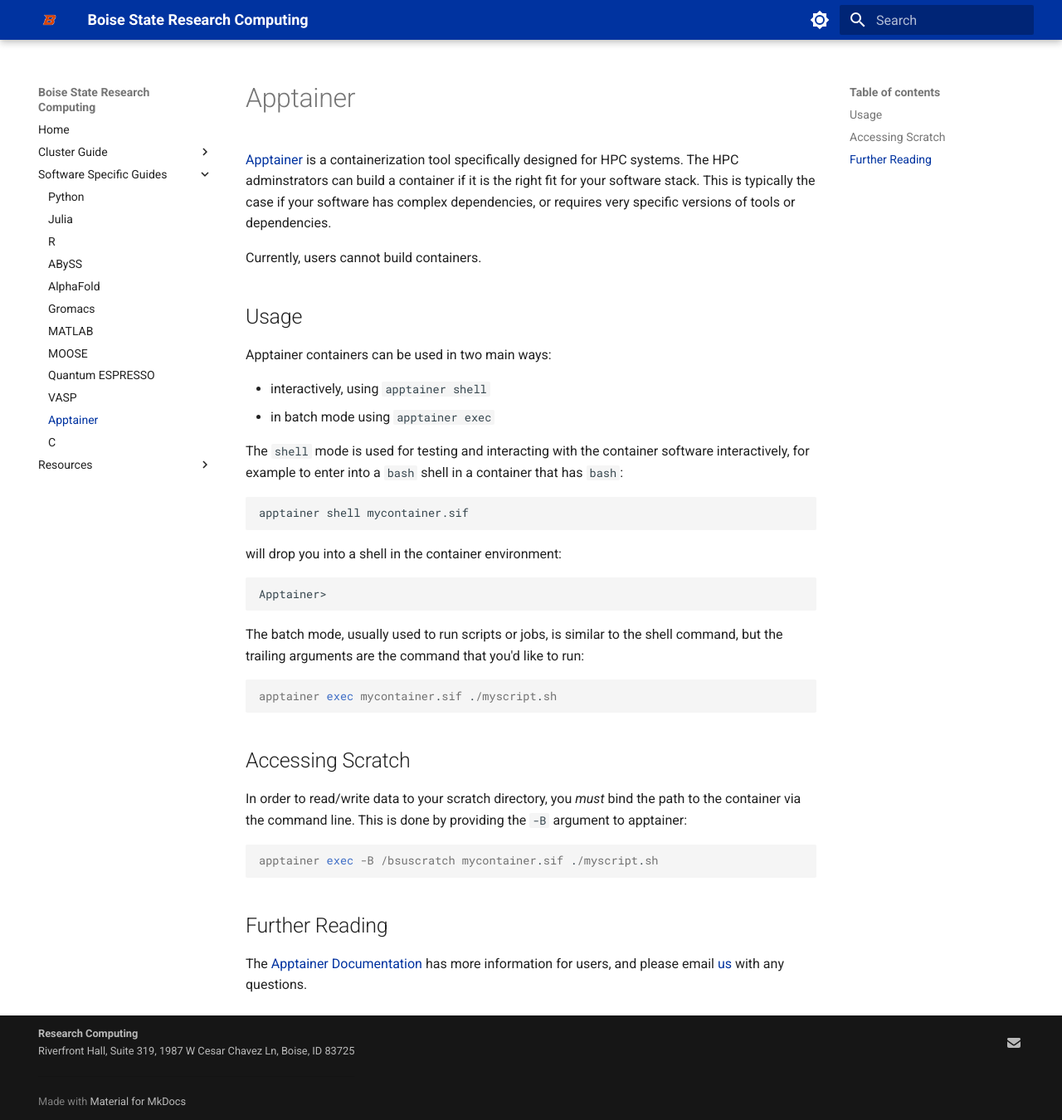
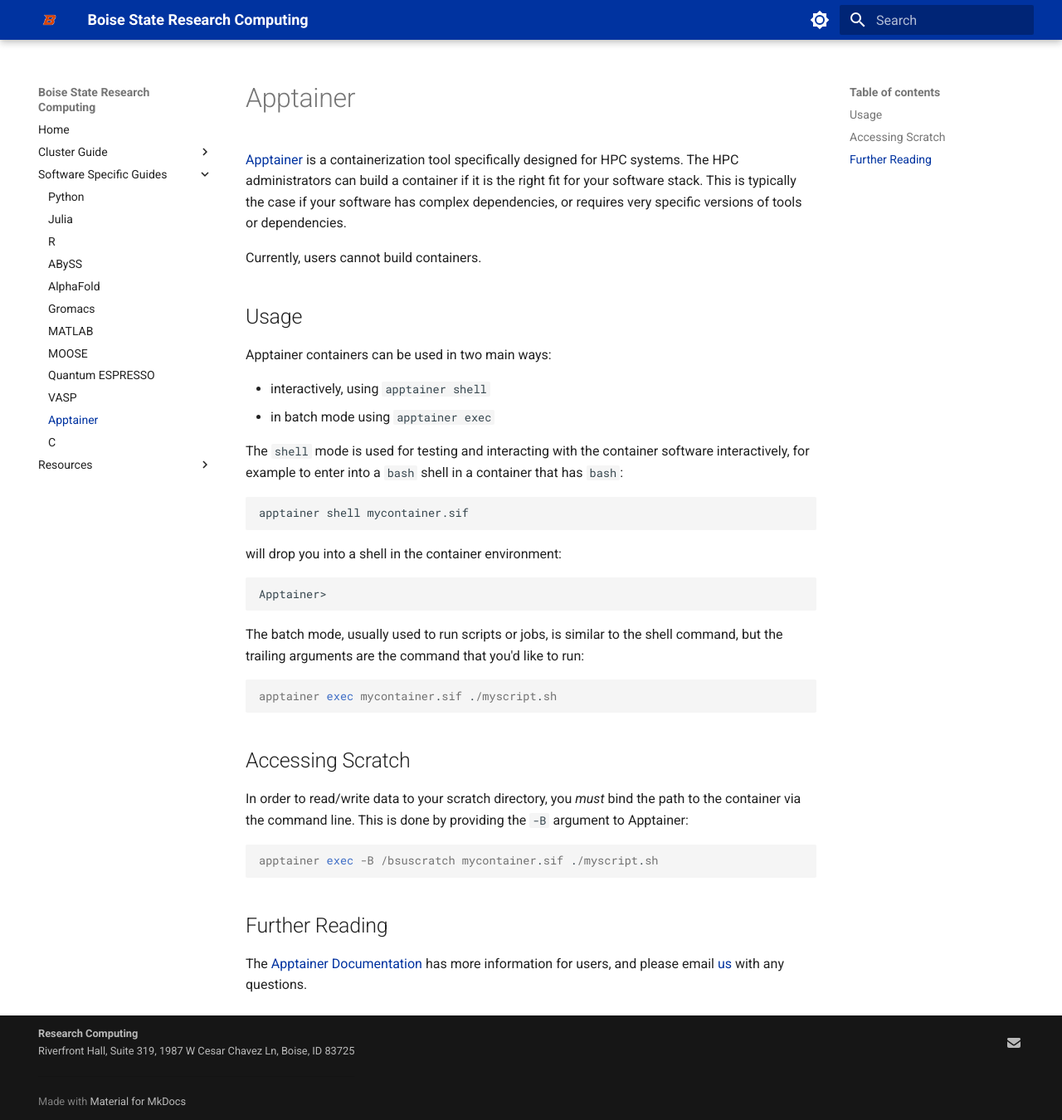
Before and after one commit to bsurc/docs, an MkDocs documentation site: the page built from docs/software/apptainer.md, in a window 1280 px wide and 1350 px high. Shown: the whole window at 83% size. Built offline with MkDocs 1.6.1 and Material for MkDocs 9.7.7, drawn with Linux system fonts in a browser that asks for light colours.

Commit message:
More spellcheck

```diff
--- a/docs/software/apptainer.md
+++ b/docs/software/apptainer.md
@@ -1,7 +1,7 @@
 # Apptainer
 
 [Apptainer](https://apptainer.org){:target="_blank"} is a containerization tool specifically
-designed for HPC systems.  The HPC adminstrators can build a container if it is
+designed for HPC systems.  The HPC administrators can build a container if it is
 the right fit for your software stack.  This is typically the case if your
 software has complex dependencies, or requires very specific versions of tools
 or dependencies.
@@ -34,7 +34,7 @@ command, but the trailing arguments are the command that you'd like to run:
 
 In order to read/write data to your scratch directory, you _must_ bind the path
 to the container via the command line.  This is done by providing the `-B`
-argument to apptainer:
+argument to Apptainer:
 
     apptainer exec -B /bsuscratch mycontainer.sif ./myscript.sh
 
```
Also changed, not shown: docs/software/matlab.md (+1 -1 lines).
